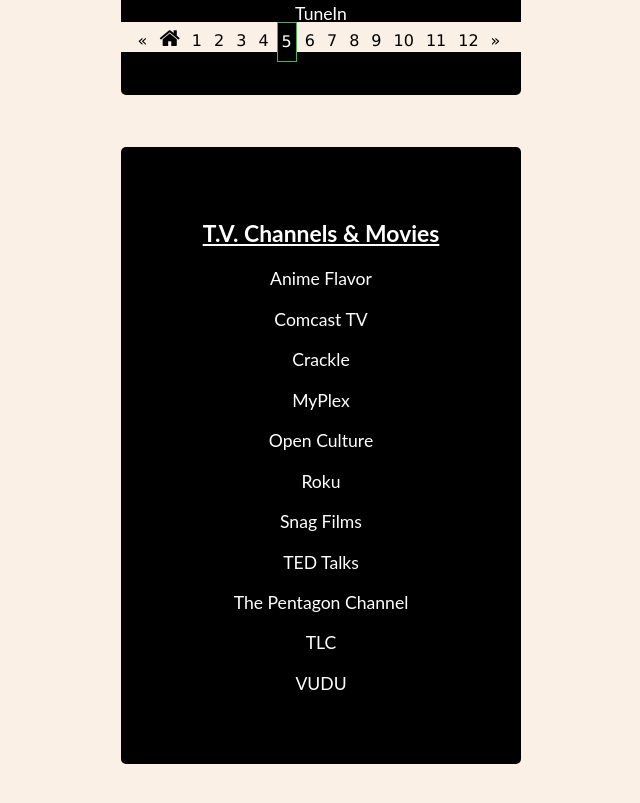
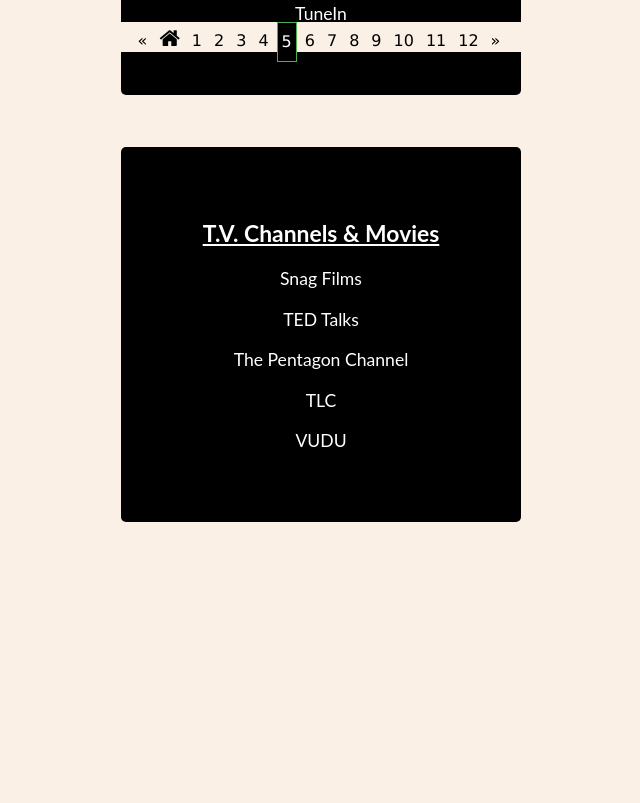
Before and after one commit to ozobianwadibia/Bookmarks, a plain HTML site: page html/entertainment.htm in a window 1280 px wide. Shown: the part 748-1551 px from the top of the page, without its empty margins (319-959 px from the left). After the commit the page ends 1322 px from the top, so only its background shows below. Drawn offline with Linux system fonts and the light colour scheme.

Commit message:
Update entertainment.html

```diff
--- a/html/entertainment.htm
+++ b/html/entertainment.htm
@@ -33,12 +33,6 @@
 
     <div class="links">
         <h3>T.V. Channels &amp; Movies</h3>
-        <a href="http://www.animeflavor.com/node/24785"> Anime Flavor</a><br><br>
-        <a href="http://xfinitytv.comcast.net/"> Comcast TV</a><br><br>
-        <a href="https://www.crackle.com/accounts/login/Login.aspx?urlReturn=http%3a%2f%2fwww.crackle.com%2findex.aspx"> Crackle</a><br><br>
-        <a href="https://my.plexapp.com/users/sign_in"> MyPlex</a><br><br>
-        <a href="http://www.openculture.com/"> Open Culture</a><br><br>
-        <a href="http://support.roku.com/access/unauthenticated?return_to=http%3A%2F%2Fsupport.roku.com%2Flogin"> Roku</a><br><br>
         <a href="http://www.snagfilms.com/login"> Snag Films</a><br><br>
         <a href="http://www.ted.com/"> TED Talks</a><br><br>
         <a href="http://www.pentagonchannel.mil/"> The Pentagon Channel</a><br><br>
```
